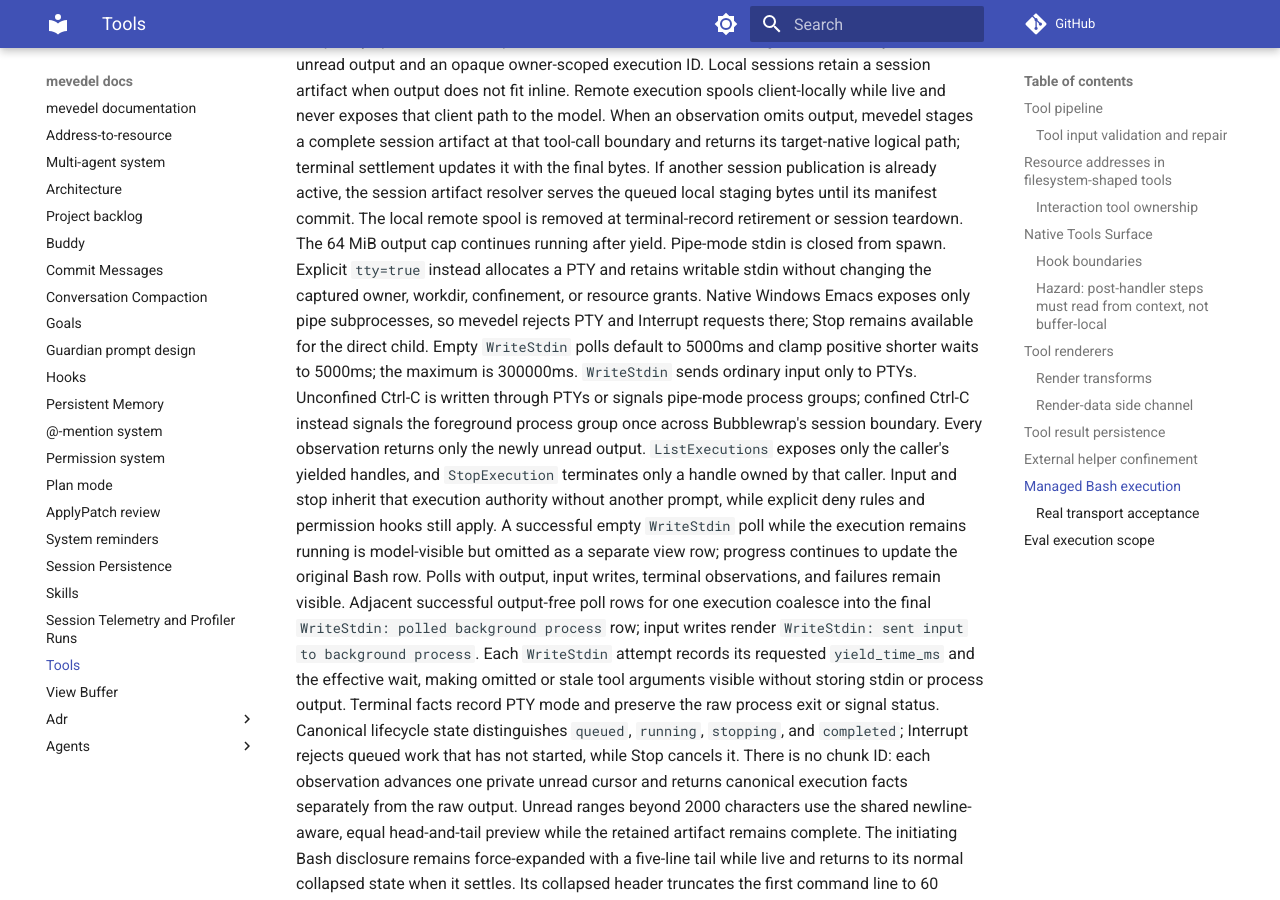
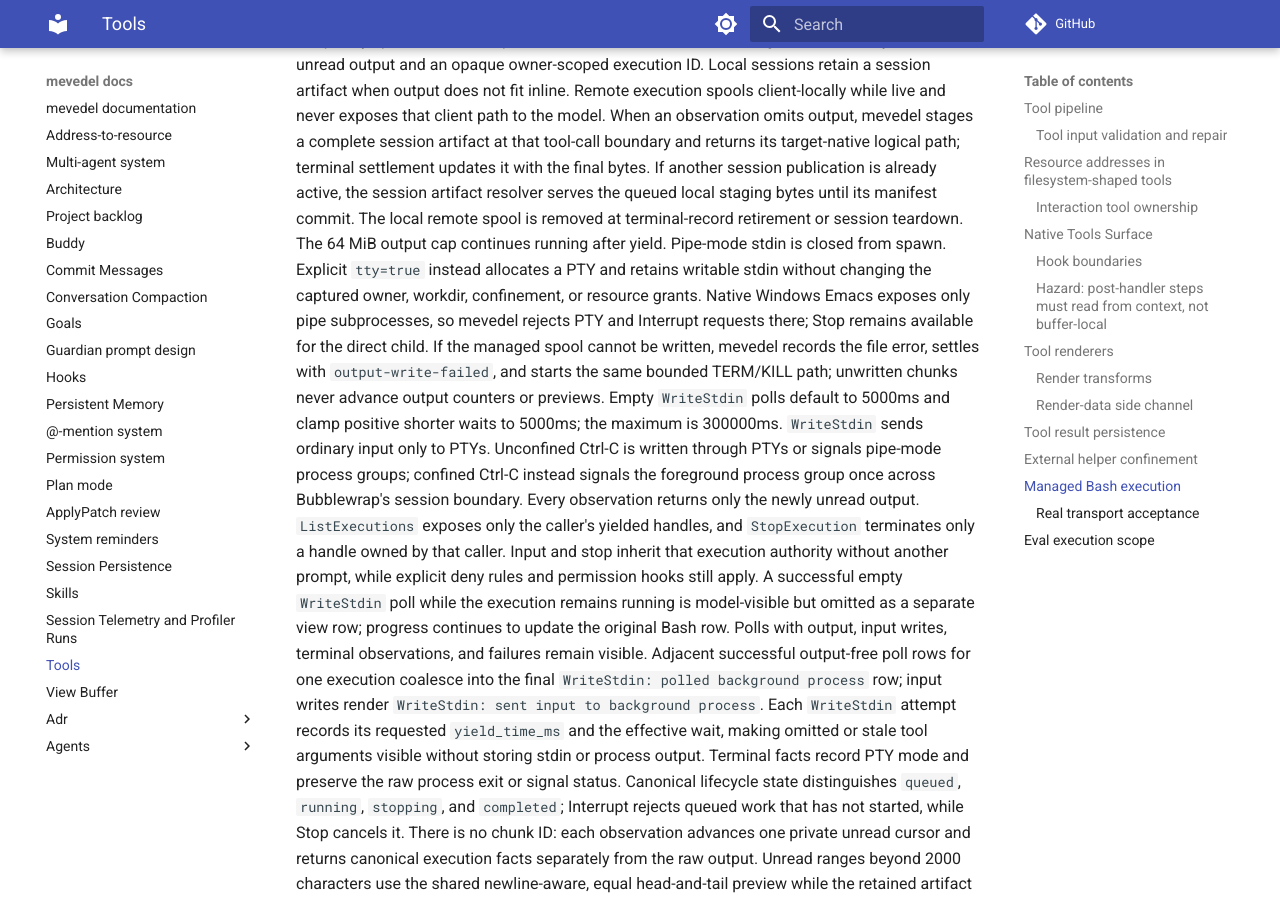
Before and after one commit to FrauH0lle/mevedel, an MkDocs documentation site: the page built from docs/tools.md, in a window 1280 px wide and 900 px high, scrolled down 12454 px. Built offline with MkDocs 1.6.1 and Material for MkDocs 9.7.7, drawn with Linux system fonts in a browser that asks for light colours; comment, search, counter and statistics services are not loaded.

Commit message:
fix(execution): Stop on spool write failure

```diff
--- a/docs/tools.md
+++ b/docs/tools.md
@@ -568,6 +568,9 @@ from spawn. Explicit `tty=true` instead allocates a PTY and retains writable
 stdin without changing the captured owner, workdir, confinement, or resource
 grants. Native Windows Emacs exposes only pipe subprocesses, so mevedel rejects
 PTY and Interrupt requests there; Stop remains available for the direct child.
+If the managed spool cannot be written, mevedel records the file error,
+settles with `output-write-failed`, and starts the same bounded TERM/KILL path;
+unwritten chunks never advance output counters or previews.
 Empty `WriteStdin` polls default to 5000ms and clamp positive shorter waits to
 5000ms; the maximum is 300000ms. `WriteStdin` sends ordinary input only to
 PTYs. Unconfined Ctrl-C is
```
Also changed, not shown: 2 other files.
